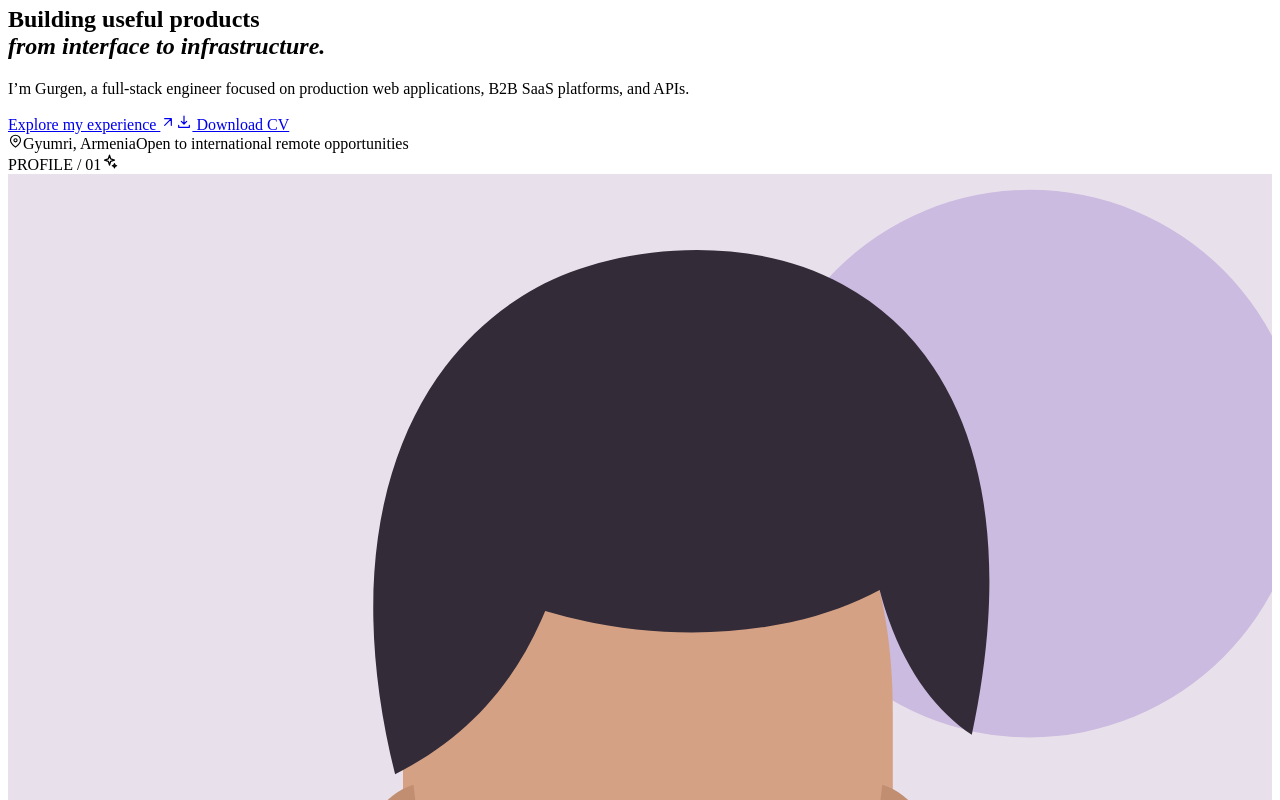
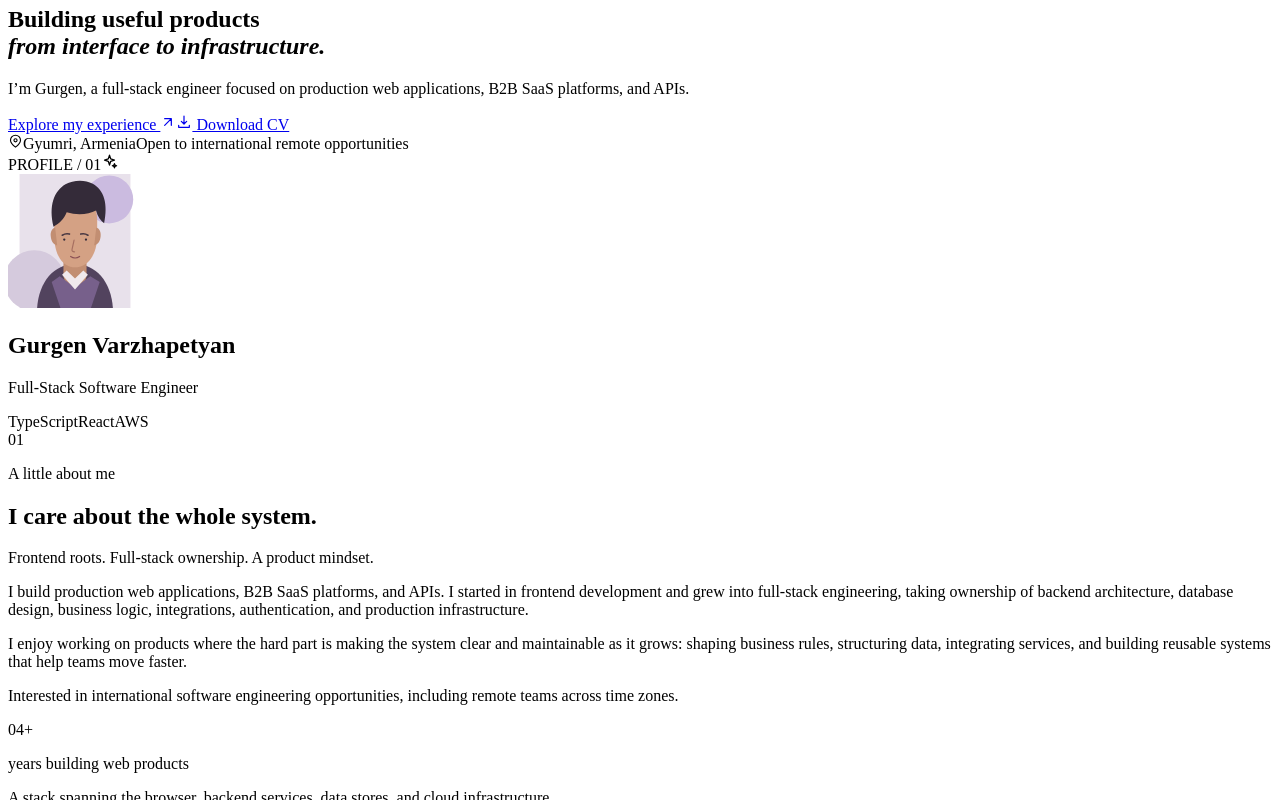
Before and after one commit to alienforhumans/alienforhumans.github.io, a React (Vite) app: page / in a window 1280 px wide. Shown: the part 904-1704 px from the top of the page. Built offline with nearby package versions, Linux system fonts and the light colour scheme; the HTML template or start-up script is replaced by a standard one.

Commit message:
Prioritize hero portrait load

```diff
--- a/index.html
+++ b/index.html
@@ -4,6 +4,7 @@
     <meta charset="UTF-8" />
     <meta name="viewport" content="width=device-width, initial-scale=1.0" />
     <link rel="icon" type="image/svg+xml" href="/favicon.svg" />
+    <link rel="preload" as="image" type="image/svg+xml" href="/portrait-placeholder.svg" fetchpriority="high" />
     <link rel="canonical" href="https://alienforhumans.github.io/" />
     <meta name="theme-color" content="#f8f7fa" />
     <meta name="author" content="Gurgen Varzhapetyan" />
--- a/src/App.tsx
+++ b/src/App.tsx
@@ -43,7 +43,7 @@ function Icon({ name, size = 18 }: { name: IconName; size?: number }) {
 
 function Portrait() {
   if (profile.portraitSrc) {
-    return <img className="portrait-image" src={profile.portraitSrc} alt={`${profile.name} portrait placeholder`} />
+    return <img className="portrait-image" src={profile.portraitSrc} alt={`${profile.name} portrait placeholder`} width="134" height="134" fetchPriority="high" />
   }
 
   return (
```
Also changed, not shown: 1 other file (tests, documents, lock files or other folders).
